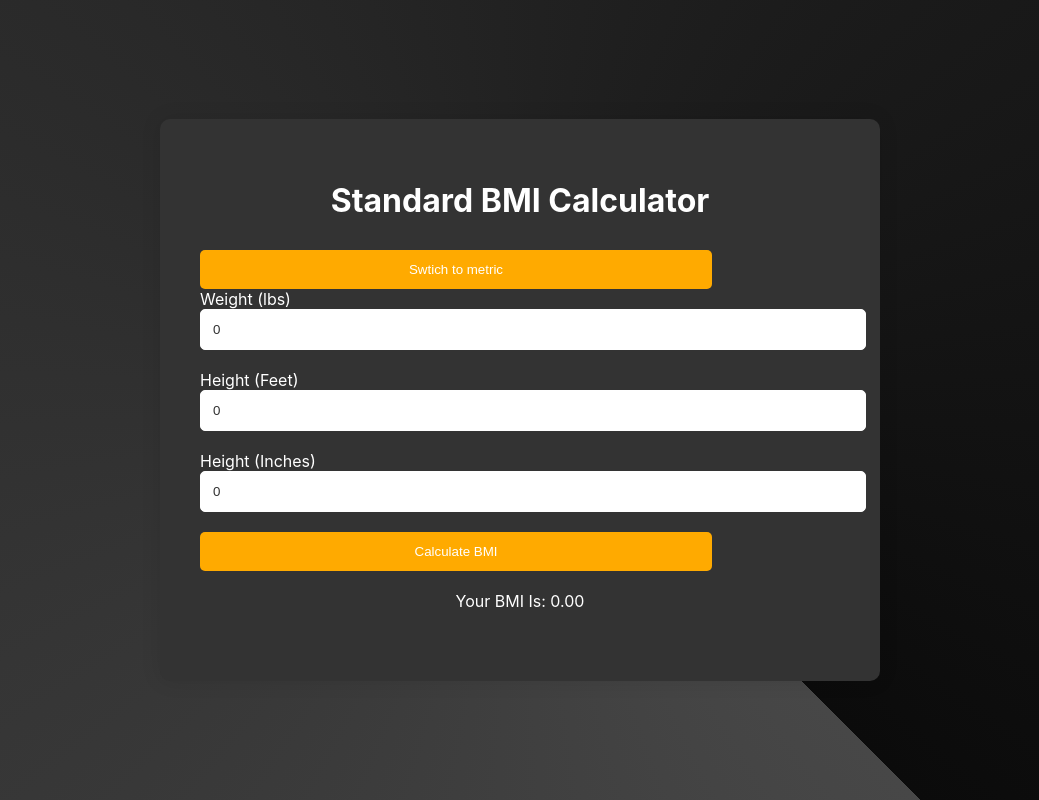
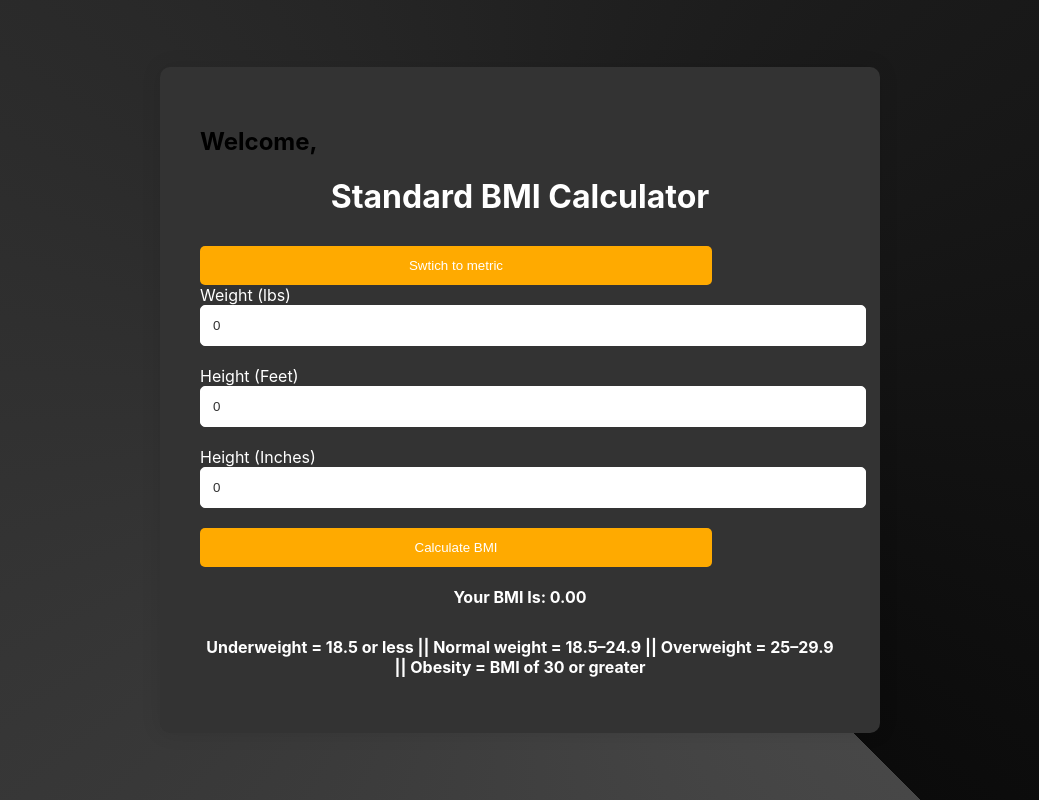
Before and after one commit to sangram72/Bmi-Calculator, a React (Create React App) app: page / in a window 1280 px wide. Shown: the whole page, without its empty margins (120-1159 px from the left). Built offline with nearby package versions, Linux system fonts and the light colour scheme.

Commit message:
Update Home.js

```diff
--- a/src/Components/Home/Home.js
+++ b/src/Components/Home/Home.js
@@ -1,8 +1,12 @@
-import React, { useState } from 'react'
+import React, { useEffect, useState } from 'react'
 import './Home.css'
 function Home() {
     const[switchscreen,setswitchscreen]=useState(false)
-
+    const [username,setusername]=useState()
+useEffect(()=>{
+let data = localStorage.getItem("userdetails")
+setusername(data)
+},[])
 
     // for metric measurement
 const [weight,setweight]=useState(0)
@@ -91,6 +95,7 @@ function switchtostandard(){
   return (
  <div className="container">
       <div className="calculator">
+        <h2>Welcome, {username}</h2>
         {switchscreen==false?(
                     <div className="section">
                     <h1>Standard BMI Calculator</h1>
@@ -110,7 +115,7 @@ function switchtostandard(){
                     <button onClick={()=>{
                       bmicalculatestandard()
                     }}>Calculate BMI</button>
-                    <p>Your BMI Is: {finalstandard.toFixed(2)}</p>
+                    <p style={{fontWeight:'bold'}}>Your BMI Is: {finalstandard.toFixed(2)}</p>
                   </div>
         ):(
             <div className="section">
@@ -129,9 +134,17 @@ function switchtostandard(){
             <button onClick={()=>{
               bmicalculatemetric()
             }}>Calculate BMI</button>
-            <p>Your BMI Is: {final.toFixed(2)}</p>
+            <p style={{fontWeight:'bold'}}>Your BMI Is: {final.toFixed(2)}</p>
           </div>
         )}
+        <div style={{width:'100%'}}>
+          <p style={{fontWeight:'bold'}}>
+          Underweight = 18.5 or less  ||
+Normal weight = 18.5–24.9  ||
+Overweight = 25–29.9  ||
+Obesity = BMI of 30 or greater
+</p>
+        </div>
 
 
 
```
